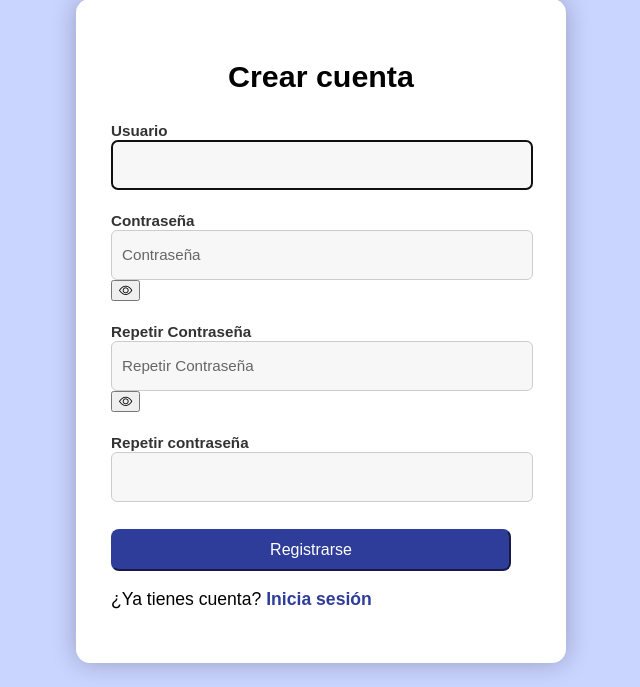
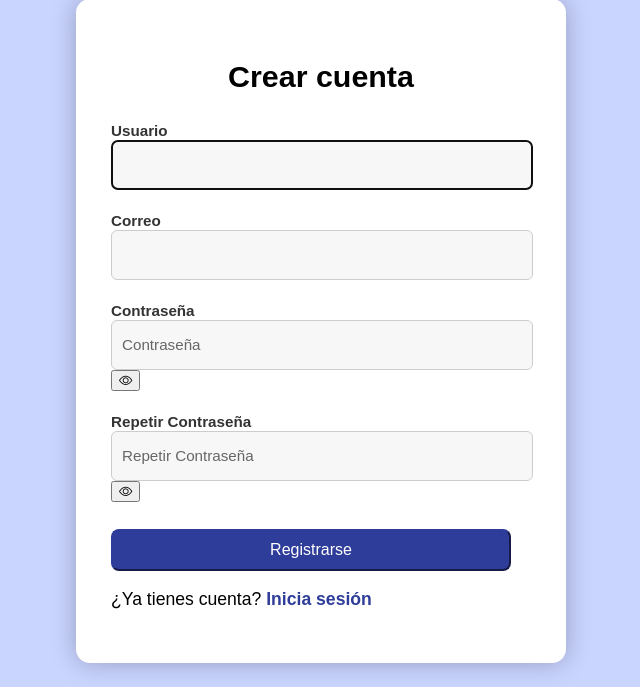
Before and after one commit to acargar0112/YourSideAnime---TFG, a Django app: page /users/register/ in a window 1280 px wide. Shown: the part 201-888 px from the top of the page, without its empty margins (319-959 px from the left). Run offline with Django 5.2, Linux system fonts and the light colour scheme.

Commit message:
Elimine sin querer el campo de correo y deje 3 de contraseña :)

```diff
--- a/users/templates/users/register.html
+++ b/users/templates/users/register.html
@@ -31,6 +31,11 @@
     </div>
 
     <div class="mb-3">
+        <label class="form-label">Correo</label>
+        {{ form.email }}
+    </div>
+
+    <div class="mb-3">
         <label class="form-label">Contraseña</label>
         <div class="input-group">
             <input type="password" name="password1" id="password1" class="form-control" placeholder="Contraseña">
@@ -48,11 +53,6 @@
                 <i class="bi bi-eye"></i>
             </button>
         </div>
-    </div>
-
-    <div class="mb-3">
-        <label class="form-label">Repetir contraseña</label>
-        {{ form.password2 }}
     </div>
 
     <button class="btn btn-success w-100 mt-3">Registrarse</button>
```
